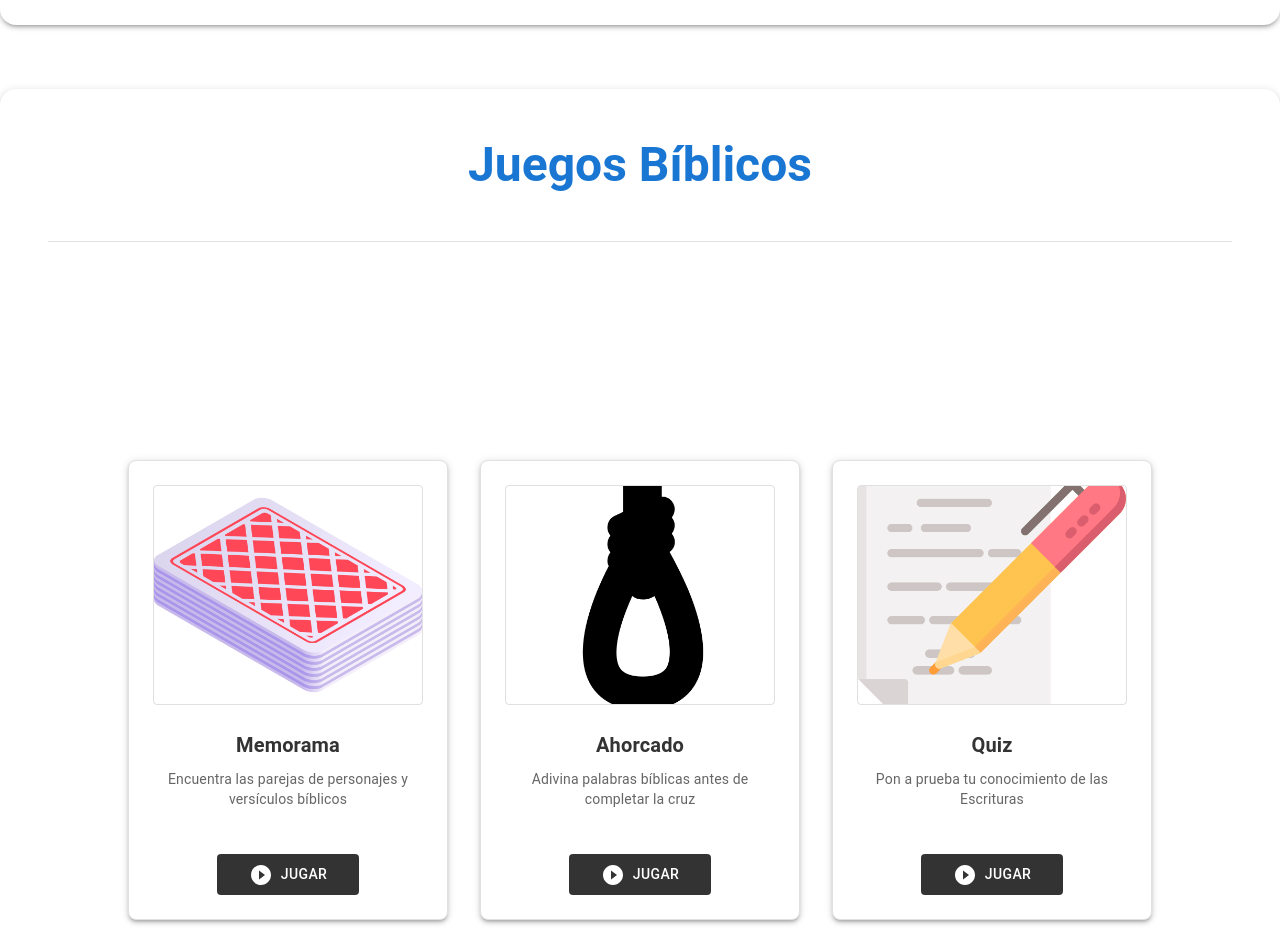
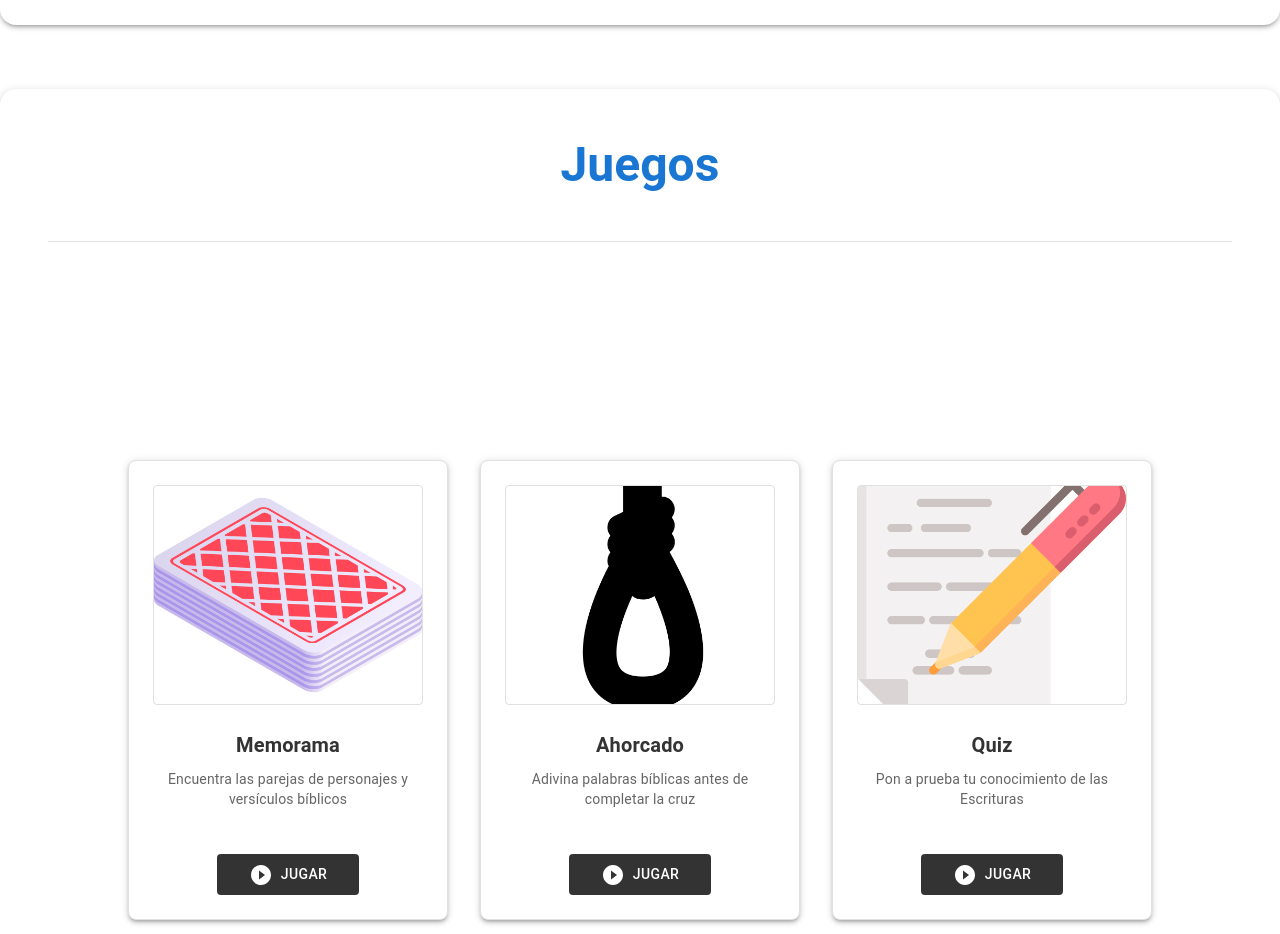
Before and after one commit to Programacion2023GP/cedulauvalle, a React (Vite) app: page / in a window 1280 px wide. Shown: the part 3900-4834 px from the top of the page. Built offline with nearby package versions, Linux system fonts and the light colour scheme.

Commit message:
cambiando juegos palabra

```diff
--- a/src/App.jsx
+++ b/src/App.jsx
@@ -457,7 +457,7 @@ const MemoriesDashboard = () => {
               textAlign: "center",
             }}
           >
-            Juegos Bíblicos
+            Juegos
           </Typography>
           <Divider sx={{ mb: 6 }} />
           <Games />
```
